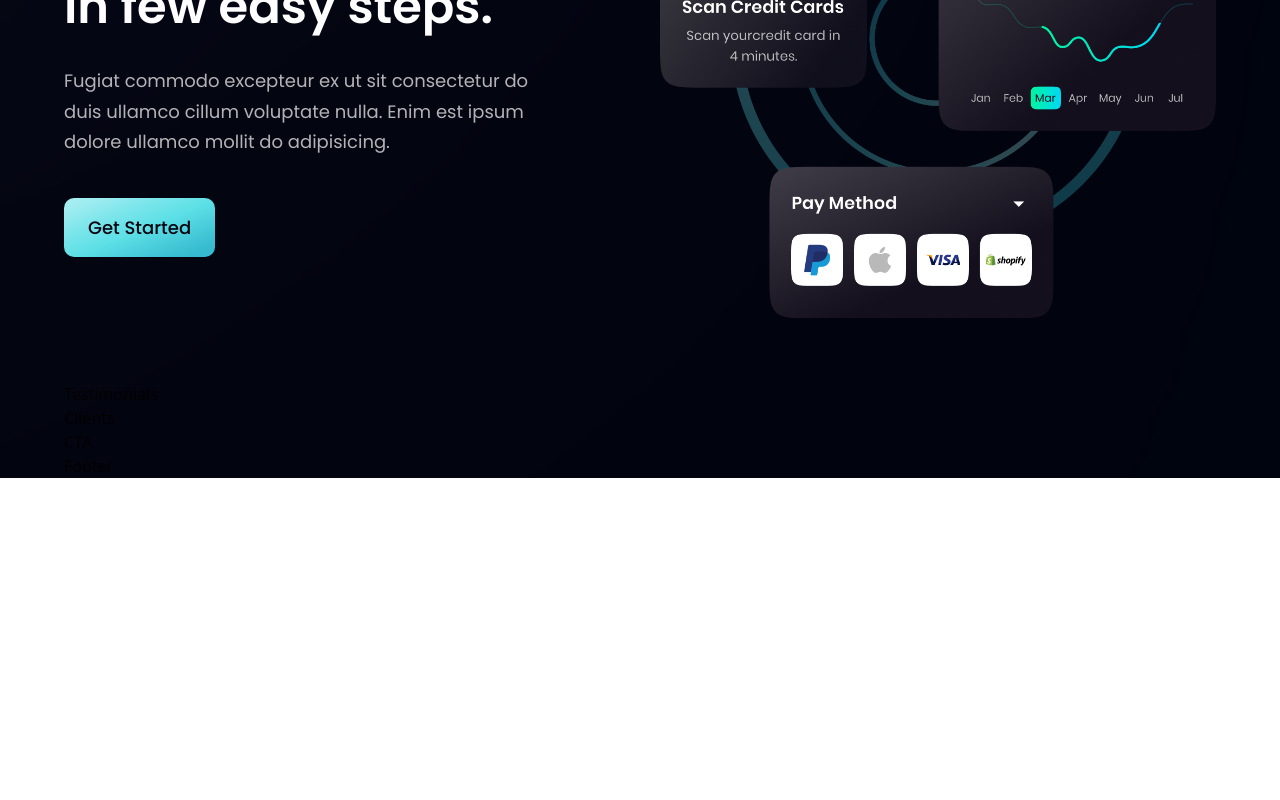
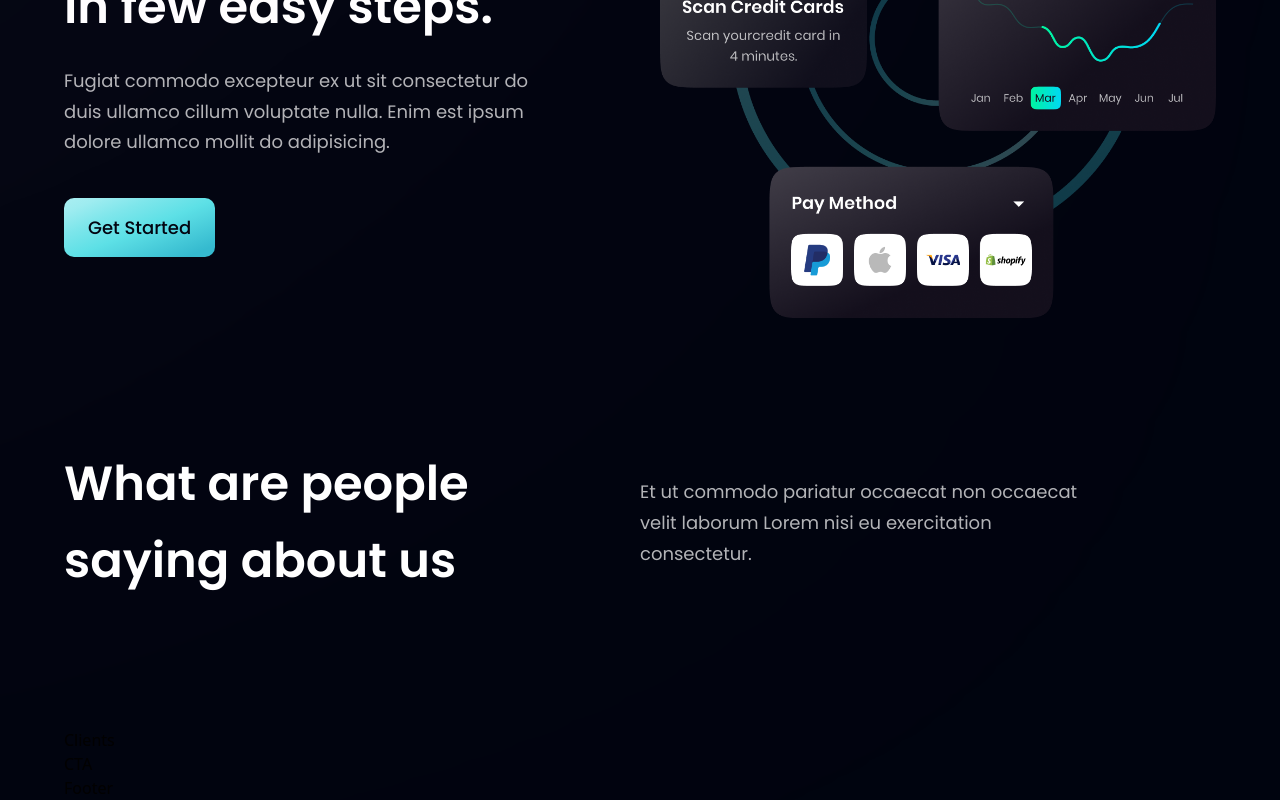
Before and after one commit to Steravy/buks-bank-app, a React (Create React App) app: page / in a window 1280 px wide. Shown: the part 2422-3222 px from the top of the page. Before the commit the page ends 2900 px from the top, so only its background shows below. Built offline with nearby package versions, Linux system fonts and the light colour scheme.

Commit message:
start working on Testimonial section

```diff
--- a/src/components/Testimonials.js
+++ b/src/components/Testimonials.js
@@ -1,9 +1,30 @@
-import React from 'react'
+import React from 'react';
+import { feedback } from '../constants/staticTexts';
+import styles from '../styleConstants';
 
 const Testimonials = () => {
+
   return (
-    <div>Testimonials</div>
+    <section id='clients' className={`${styles.paddingY} ${styles.flexCenter} flex-col relative`} >
+      {/* TODO */}
+
+      <div className={`w-full flex justify-between items-center md:flex-row flex-col sm:mb-16 mb-6 relative z-[1]`} >
+        <h1 className={`${styles.heading2}`} >
+          What are people <br className={` sm:block hidden`} /> saying about us
+        </h1>
+
+        <div className={`w-full md:mt-0 mt-6`} >
+          <p className={`${styles.paragraph} text-left max-w-[450px]`} >
+            Et ut commodo pariatur occaecat non occaecat velit laborum Lorem nisi eu exercitation consectetur.
+
+          </p>
+
+        </div>
+
+      </div>
+
+    </section>
   )
 }
 
-export default Testimonials
+export default Testimonials;
```
